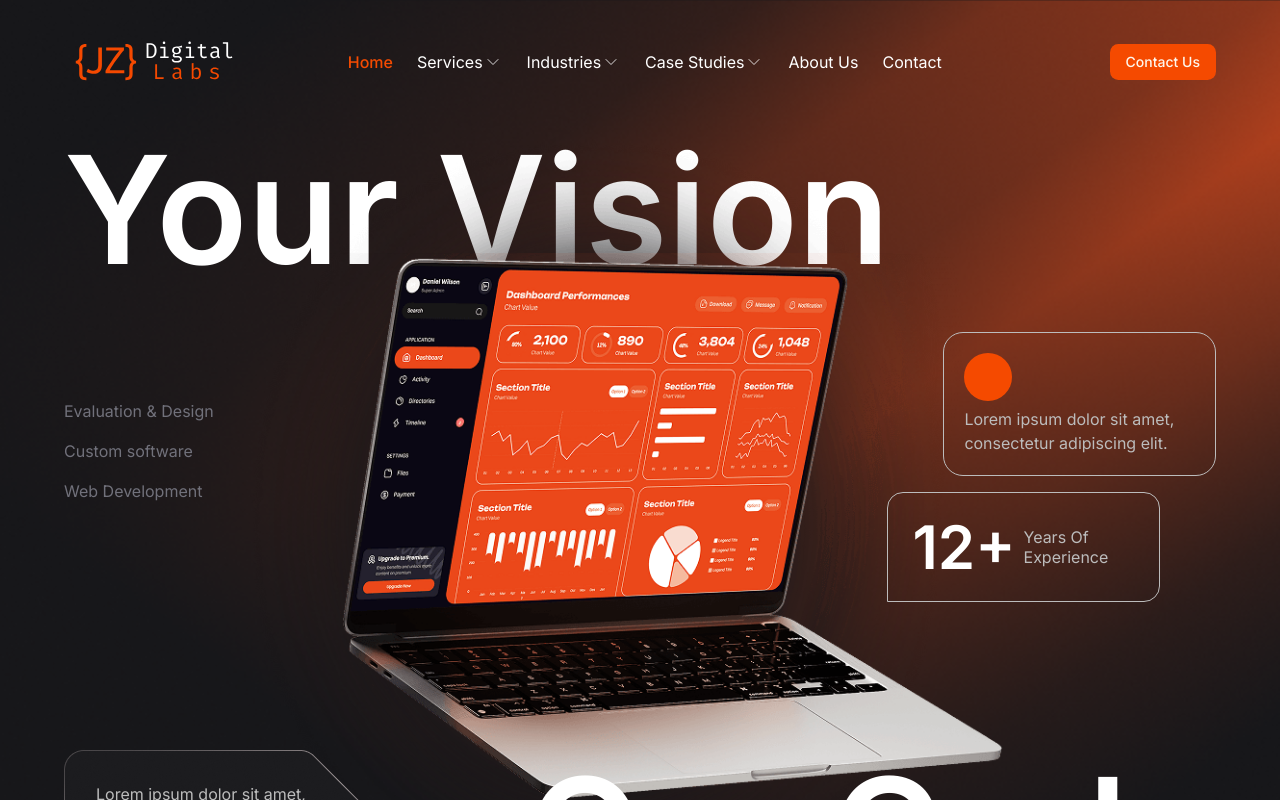
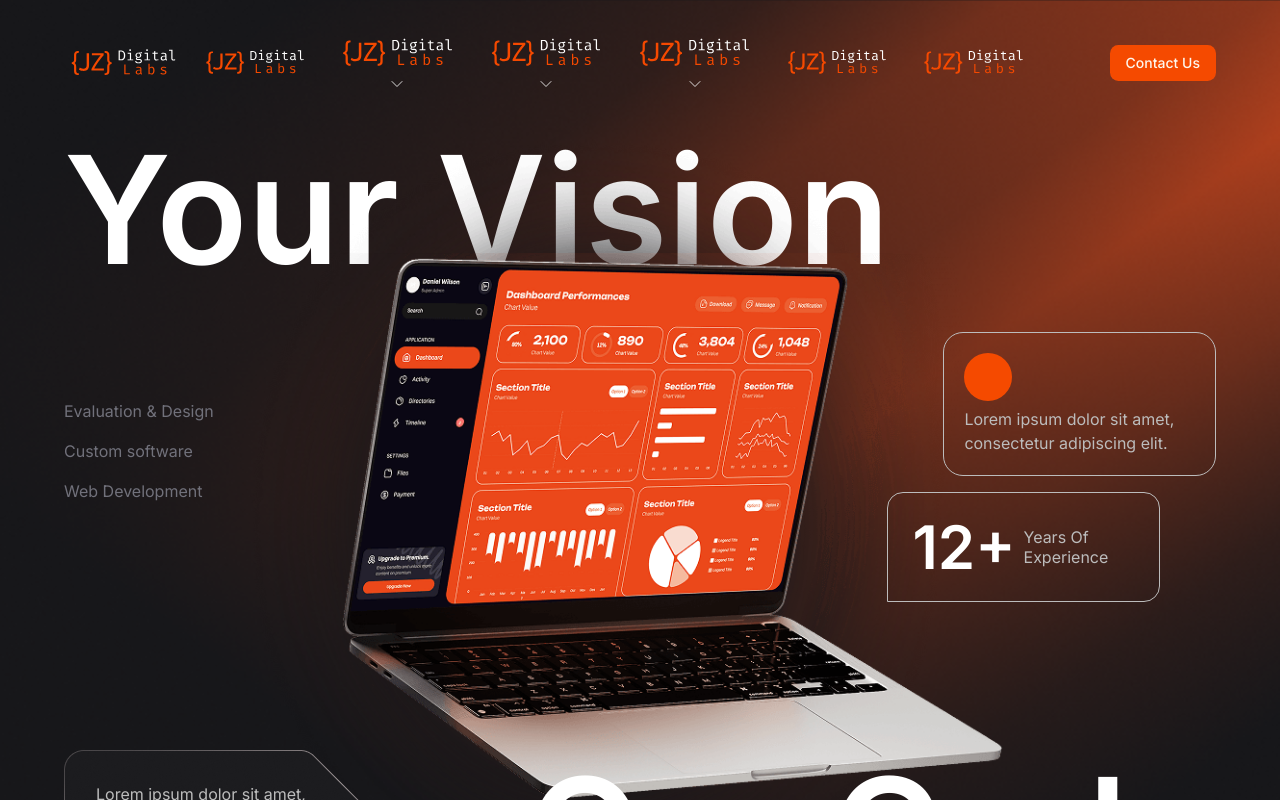
Before and after one commit to z-e-e-s-h-a-n/jz-diglabs, a Next.js app: page / in a window 1280 px wide. Shown: the top 800 px of the page. Built offline with nearby package versions, Linux system fonts and the light colour scheme.

Commit message:
(fix): updated logo in mobile nav

```diff
--- a/src/components/MobileNav.tsx
+++ b/src/components/MobileNav.tsx
@@ -8,6 +8,7 @@ import {
 import { mainMenu } from "@/lib/constants";
 import { cn } from "@/lib/utils";
 import { ChevronDown, TextAlignEnd } from "lucide-react";
+import Image from "next/image";
 import Link from "next/link";
 import { usePathname } from "next/navigation";
 import { useState } from "react";
@@ -38,7 +39,14 @@ const Navigation = ({ className, isMobile }: NavigationProps) => {
             className={cn("group", pathname === href ? "active" : "")}
             onClick={() => (isMobile ? toggleSubMenu(label, !!subMenu) : null)}
           >
-            <Link href={href}>{label}</Link>
+            <Link href="/">
+              <Image
+                src="/images/logo.svg"
+                alt="Logo"
+                width={180}
+                height={60}
+              />
+            </Link>
             {subMenu && <ChevronDown />}
             {subMenu && (
               <ul className={cn("hidden", openMenu === label && "active")}>
```
